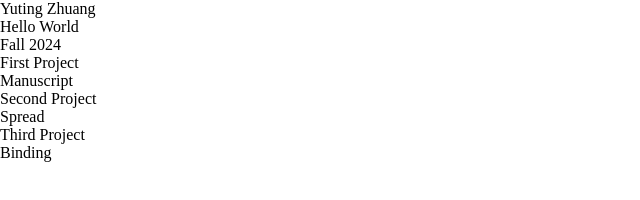
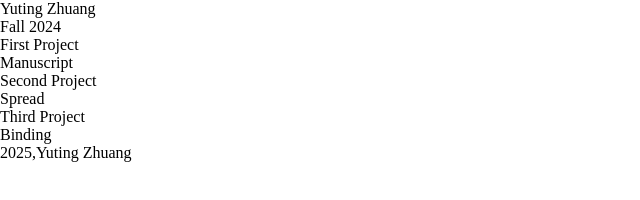
Before and after one commit to yuting-zhuang/yuting-zhuang.github.io, a plain HTML site: page index.html in a window 1280 px wide. Shown: the whole page, without its empty margins (0-640 px from the left). Drawn offline with Linux system fonts and the light colour scheme.

Commit message:
added DOM structure

```diff
--- a/index.html
+++ b/index.html
@@ -6,8 +6,10 @@
 		<link href="assets/style.css" rel="stylesheet">
 	</head>
 	<body>
+		<header>
 			<h1>Yuting Zhuang</h1>
-		<p>Hello World</p>
+		</header>
+		<section>
 			<h2>Fall 2024</h2>
 			<ul>
 				<li>
@@ -29,5 +31,9 @@
 					</a>
 				</li>
 			</ul>
+		</section>
+		<footer>
+			<p>2025,Yuting Zhuang </p>
+		</footer>
 	</body>
 </html>
```
Lines whose indentation alone changed are shown as unchanged.
